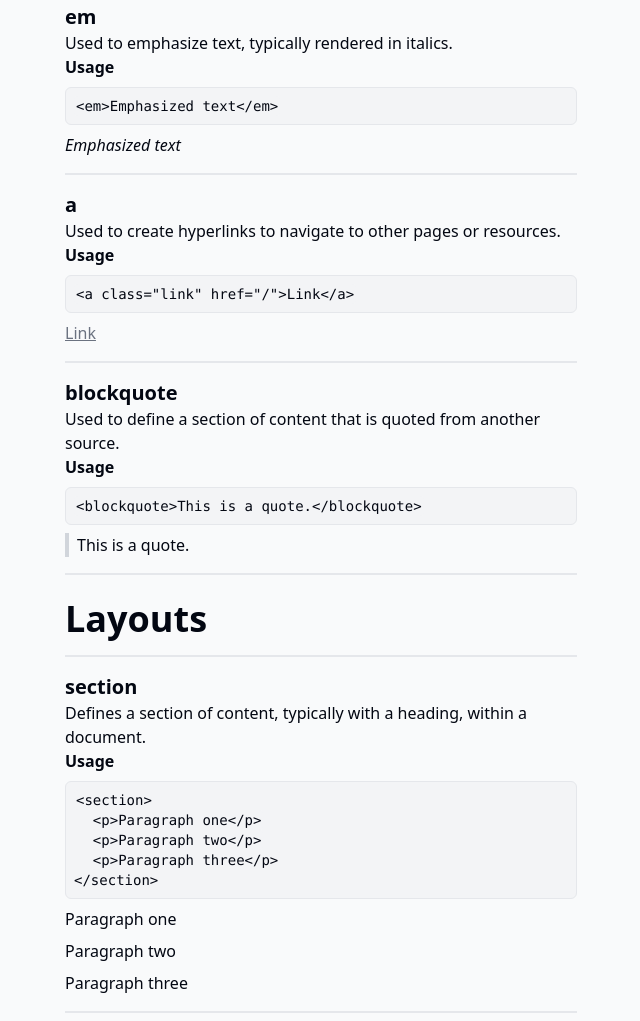
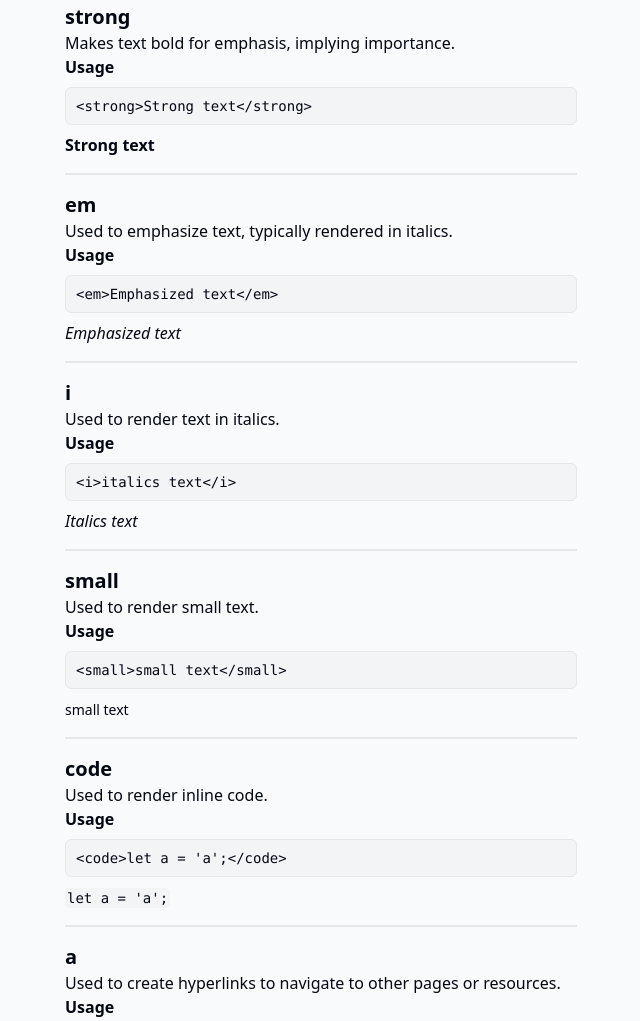
Before and after one commit to pr4j3sh/ui, a website built with Vite: page components/index.html in a window 1280 px wide. Shown: the part 1560-2581 px from the top of the page, without its empty margins (319-959 px from the left). Built offline with nearby package versions, Linux system fonts and the light colour scheme.

Commit message:
added all styles

```diff
--- a/src/components/components.js
+++ b/src/components/components.js
@@ -48,10 +48,34 @@ const items = [
         usage: `<b>Bold text</b>`,
       },
       {
+        title: "strong",
+        description: "Makes text bold for emphasis, implying importance.",
+        code: `<code>&lt;strong&gt;Strong text&lt;/strong&gt;</code>`,
+        usage: `<strong>Strong text</strong>`,
+      },
+      {
         title: "em",
         description: "Used to emphasize text, typically rendered in italics.",
         code: `<code>&lt;em&gt;Emphasized text&lt;/em&gt;</code>`,
         usage: `<em>Emphasized text</em>`,
+      },
+      {
+        title: "i",
+        description: "Used to render text in italics.",
+        code: `<code>&lt;i&gt;italics text&lt;/i&gt;</code>`,
+        usage: `<i>Italics text</i>`,
+      },
+      {
+        title: "small",
+        description: "Used to render small text.",
+        code: `<code>&lt;small&gt;small text&lt;/small&gt;</code>`,
+        usage: `<small>small text</small>`,
+      },
+      {
+        title: "code",
+        description: "Used to render inline code.",
+        code: `<code>&lt;code&gt;let a = 'a';&lt;/code&gt;</code>`,
+        usage: `<code>let a = 'a';</code>`,
       },
       {
         title: "a",
@@ -98,10 +122,22 @@ const items = [
         description:
           "Used to create an interactive form for collecting user input.",
         code: `<code>&lt;form&gt;
-  <code>&lt;input type="text" placeholder="email@example.com" /&gt;</code>
+  <code>&lt;input type="email" placeholder="email@example.com" /&gt;</code>
   <code>&lt;button type="submit"&gt;Submit&lt;/button&gt;</code>
 &lt;/form&gt;</code>`,
-        usage: `<form><input type="text" placeholder="email@example.com"/><button type="submit">Submit</button></form>`,
+        usage: `<form><input type="email" placeholder="email@example.com"/><button type="submit">Submit</button></form>`,
+      },
+      {
+        title: "input",
+        description: "Used to create an interactive input for form.",
+        code: `<code>&lt;input type="email" placeholder="email@example.com" /&gt;</code>`,
+        usage: `<input type="email" placeholder="email@example.com"/>`,
+      },
+      {
+        title: "textarea",
+        description: "Used to create an interactive textarea for form.",
+        code: `<code>&lt;textarea type="text" placeholder="Write something..." rows="5"&gt;&lt;/textarea&gt;</code>`,
+        usage: `<textarea type="text" placeholder="Write something..." rows="5"></textarea>`,
       },
       {
         title: "hr",
@@ -109,6 +145,43 @@ const items = [
           "Creates a horizontal rule or line, often used to separate content sections.",
         code: `<code>&lt;hr /&gt;</code>`,
         usage: `<hr />`,
+      },
+      {
+        title: "pre",
+        description: "Represents a self-contained piece of code.",
+        code: `<code>&lt;pre&gt;
+  <code>&lt;code&gt;let a = 'a';&lt;/code&gt;</code>
+  <code>&lt;code&gt;a = 'b';&lt;/code&gt;</code>
+&lt;/pre&gt;</code>`,
+        usage: `<pre><code>let a = 'a';</code>
+<code>a = 'b';</code></pre>`,
+      },
+      {
+        title: "li",
+        description: "Creates a list.",
+        code: `<code>&lt;ul&gt;</code>
+  <code>&lt;li&gt;One&lt;/li&gt;</code>
+  <code>&lt;li&gt;Two&lt;/li&gt;</code>
+  <code>&lt;li&gt;Three&lt;/li&gt;</code>
+<code>&lt;/ul&gt;</code>`,
+        usage: `<ul>
+  <li>One</li>
+  <li>Two</li>
+  <li>Three</li>
+</ul>`,
+      },
+      {
+        title: "nav",
+        description:
+          "Defines the navbar section of a document or section, typically containing navigation menu.",
+        code: `<code>&lt;nav&gt;
+  <code>&lt;p&gt;pr4j3sh&lt;/p&gt;</code>
+  <code>&lt;ul class="btns"&gt;</code>
+    <code>&lt;p&gt;github&lt;/p&gt;</code>
+    <code>&lt;p&gt;twitter&lt;/p&gt;</code>
+  <code>&lt;/ul&gt;</code>
+&lt;/nav&gt;</code>`,
+        usage: `<nav><p>pr4j3sh</p><ul class="btns"><p>github</p><p>twitter</p></ul></nav>`,
       },
       {
         title: "footer",
@@ -119,6 +192,18 @@ const items = [
   <code>&lt;p&gt;twitter/github&lt;/p&gt;</code>
 &lt;/footer&gt;</code>`,
         usage: `<footer><p>&copy; pr4j3sh</p><p>twitter/github</p></footer>`,
+      },
+      {
+        title: "card",
+        description: "Defines a card.",
+        code: `<code>&lt;article class="body"&gt;
+  <code>&lt;img src="../public/banner.png" /&gt;</code>
+  <code>&lt;article class="card-body"&gt;</code>
+    <code>&lt;h6&gt;Card Title&lt;/h6&gt;</code>
+    <code>&lt;p&gt;This is a simple description.&lt;/p&gt;</code>
+  <code>&lt;article/&gt;</code>
+&lt;/article&gt;</code>`,
+        usage: `<article class="card"><img src="../public/banner.png" /><article class="card-body"><h6>Card Title</h6><p>This is a simple description.</p></article></card>`,
       },
     ],
   },
@@ -152,16 +237,15 @@ const items = [
         code: `<code>&lt;button class="icon"&gt;Click&lt;/button&gt;</code>`,
         usage: `<button class="icon">${darkIcon}</button>`,
       },
-    ],
-  },
-  {
-    section: "Media",
-    articles: [
       {
-        title: "",
-        description: "",
-        code: ``,
-        usage: ``,
+        title: "btns",
+        description:
+          "Creates a gap between a group of buttons arranging them in a row.",
+        code: `<code>&lt;article class="btns"&gt;</code>
+  <code>&lt;button&gt;Click&lt;/button&gt;</code>
+  <code>&lt;button class="secondary"&gt;Click&lt;/button&gt;</code>
+<code>&lt;/article&gt;</code>`,
+        usage: `<article class="btns"><button>Click</button><button class="secondary">Click</button></article>`,
       },
     ],
   },
--- a/src/components/navbar.js
+++ b/src/components/navbar.js
@@ -3,9 +3,7 @@ import { SITE } from "../lib/consts";
 const component = `<nav>
 <a href="/" class="font-semibold">${SITE.REPO}</a>
         <ul>
-          <li>
-            <button class="icon" id="theme-toggle" aria-label="Theme"></button>
-          </li>
+          <button class="icon" id="theme-toggle" aria-label="Theme"></button>
         </ul>
       </nav>`;
 
--- a/src/styles/button.css
+++ b/src/styles/button.css
@@ -13,3 +13,7 @@ button {
 .icon {
   @apply p-1.5 bg-gray-100 hover:bg-gray-200 text-gray-950 dark:bg-gray-900 dark:text-gray-50 hover:dark:bg-gray-800;
 }
+
+.btns {
+  @apply flex flex-row gap-2;
+}
--- a/src/styles/layout.css
+++ b/src/styles/layout.css
@@ -28,8 +28,32 @@ input {
   @apply bg-gray-100 border border-gray-200 dark:border-gray-800 dark:bg-gray-900 px-2 py-1 rounded-md focus:outline-gray-400 dark:outline-gray-700 w-full;
 }
 
+textarea {
+  @apply bg-gray-100 border border-gray-200 dark:border-gray-800 dark:bg-gray-900 px-2 py-1 rounded-md focus:outline-gray-400 dark:outline-gray-700 w-full;
+}
+
 hr {
   @apply border border-gray-200 dark:border-gray-800 my-2;
+}
+
+ul {
+  @apply ml-4 list-disc;
+}
+
+li {
+  @apply ml-2;
+}
+
+pre {
+  @apply border border-gray-200 p-2 rounded-md my-2 bg-gray-100 overflow-auto text-sm dark:bg-gray-900 dark:border-gray-800;
+}
+
+.card {
+  @apply overflow-hidden border border-gray-200 dark:border-gray-800 rounded-md  flex flex-col gap-1 bg-gray-100 dark:bg-gray-900;
+}
+
+.card-body {
+  @apply p-4;
 }
 
 footer {
--- a/src/styles/root.css
+++ b/src/styles/root.css
@@ -1,4 +1,21 @@
 * {
+}
+
+*::-webkit-scrollbar {
+  width: 6px;
+  height: 4px;
+}
+
+*::-webkit-scrollbar-thumb {
+  @apply bg-gray-400 dark:bg-gray-700 rounded-lg;
+}
+
+*::-webkit-scrollbar-thumb:hover {
+  @apply bg-gray-500 dark:bg-gray-600;
+}
+
+*::-webkit-scrollbar-track {
+  @apply bg-gray-200 dark:bg-gray-800;
 }
 
 html {
--- a/src/styles/typography.css
+++ b/src/styles/typography.css
@@ -28,7 +28,20 @@ b {
   @apply font-bold;
 }
 
+strong {
+  @apply font-bold;
+}
+
 em {
+  @apply italic;
+}
+
+i {
+  @apply italic;
+}
+
+small {
+  @apply text-sm;
 }
 
 a {
@@ -42,10 +55,6 @@ blockquote {
   @apply border-l-gray-300 dark:border-l-gray-800  border-l-4 pl-2;
 }
 
-pre {
-  @apply border border-gray-200 p-2 rounded-md my-2 bg-gray-100 overflow-auto text-sm dark:bg-gray-900 dark:border-gray-800;
-}
-
 code {
   @apply text-sm p-0.5 rounded bg-gray-100 dark:bg-gray-900;
 }
--- a/style.css
+++ b/style.css
@@ -4,11 +4,3 @@
 @import url("./src/styles/typography.css");
 @import url("./src/styles/media.css");
 @import url("./src/styles/button.css");
-
-.card {
-  @apply border border-gray-200 dark:border-gray-800 rounded-md p-4 flex flex-col gap-4 bg-gray-100 dark:bg-gray-900;
-}
-
-.btns {
-  @apply flex flex-row gap-2;
-}
```
Also changed, not shown: index.html (+3 -3 lines).
